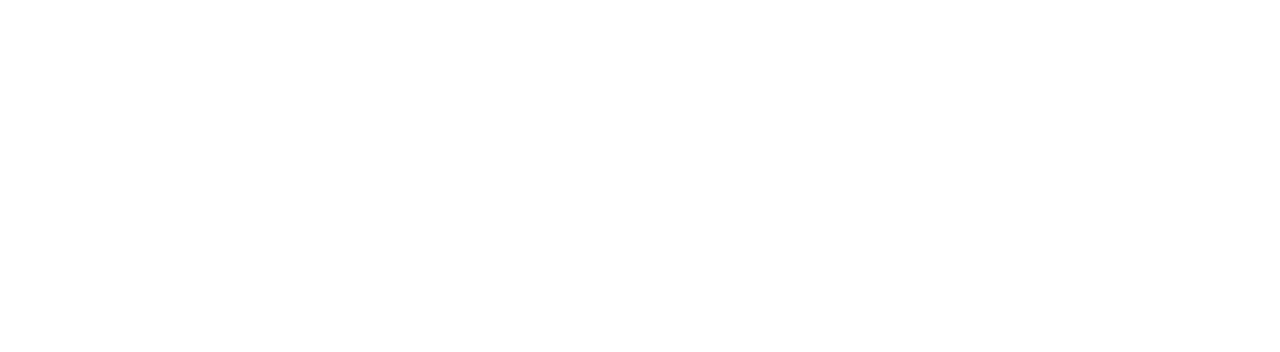
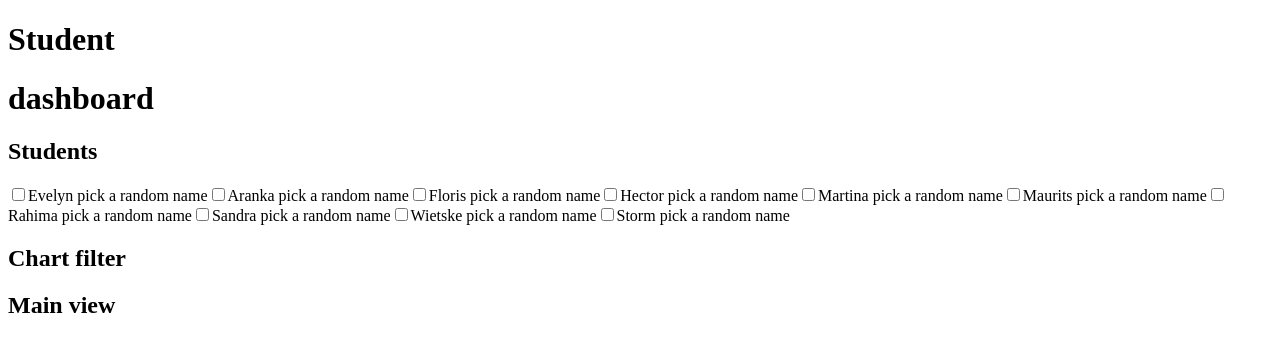
Before and after one commit to martvdberg/Winc_Academy-09-Student_dashboard, a React (Create React App) app: page / in a window 1280 px wide. Shown: the top 352 px of the page. Built offline with nearby package versions, Linux system fonts and the light colour scheme.

Commit message:
basic data is made availble

```diff
--- a/src/components/ChartViewFilter.js
+++ b/src/components/ChartViewFilter.js
@@ -0,0 +1 @@
+// element to display the filter options foor the chart
--- a/src/components/Header.js
+++ b/src/components/Header.js
@@ -0,0 +1,12 @@
+import React from "react";
+
+function Header() {
+  return (
+    <header className="header">
+      <h1>Student</h1>
+      <h1>dashboard</h1>
+    </header>
+  );
+}
+
+export default Header;
--- a/src/components/LineGraph.js
+++ b/src/components/LineGraph.js
@@ -0,0 +1 @@
+// element to display linegraph selector
--- a/src/components/Student.js
+++ b/src/components/Student.js
@@ -0,0 +1,13 @@
+// element to create each seperate student
+import React from "react";
+
+function Student({ firstName, lastName }) {
+  return (
+    <label htmlFor={`${firstName}Selector`}>
+      <input type="checkbox" id={`${firstName}Selector`} />
+      {firstName} {lastName}
+    </label>
+  );
+}
+
+export default Student;
--- a/src/containers/App.js
+++ b/src/containers/App.js
@@ -1,28 +1,81 @@
 import React, { useState, useEffect } from "react";
+
+import Header from "../components/Header";
+import StudentList from "./StudentsList";
+import ChartFilter from "./ChartFilter";
+import MainView from "./MainView";
+
 import { csvToArray, createObjectPerPerson } from "../util";
+
+const calcAverage = (studentsData) => {
+  if (studentsData[0] !== undefined) {
+    // creat an array wih all the assignments
+    let assignments = studentsData[0].assignments.map((e) => {
+      return {
+        task: e.task,
+        fun: 0,
+        diff: 0,
+      };
+    });
+
+    // fill the assignments array with the total scores per task per student
+    studentsData.forEach((student) => {
+      student.assignments.forEach((taskPerStudent) => {
+        const indexOfTask = assignments.findIndex(
+          (e) => e.task === taskPerStudent.task
+        );
+        assignments[indexOfTask].fun =
+          assignments[indexOfTask].fun + parseInt(taskPerStudent.fun);
+        assignments[indexOfTask].diff =
+          assignments[indexOfTask].diff + parseInt(taskPerStudent.diff);
+      });
+    });
+
+    // calc average for fun and diff -> divide the total with the amount of students
+    const averagePerTask = assignments.map((task) => {
+      return {
+        task: task.task,
+        fun: task.fun / studentsData.length,
+        diff: task.diff / studentsData.length,
+      };
+    });
+    return averagePerTask;
+  }
+};
 
 function App() {
   const [data, setData] = useState("");
-  const [dataPerPerson, setDataPerPerson] = useState();
+  const [dataPerStudent, setdataPerStudent] = useState([]);
+  const [avarege, setAvarege] = useState([]);
 
   // fetch csv file from the public folder and put it into data
   useEffect(() => {
     const getData = async () => {
       const response = await fetch("assets/studentMockData.csv");
       const result = await response.text();
+      const arrayFromCsv = csvToArray(result);
+      const arrayPerStudent = createObjectPerPerson(arrayFromCsv);
       setData(result);
+      setdataPerStudent(arrayPerStudent);
     };
     getData();
   }, []);
 
-  // when data is set build the dataPerPerson array
+  // when dataPerStudent change(becuase a student get selected) calc new avarge per assignment
+  // need to filter students who have been selected and if none pass the whole array of students
   useEffect(() => {
-    const arrayFromCsv = csvToArray(data);
-    const arrayPerPeron = createObjectPerPerson(arrayFromCsv);
-    setDataPerPerson(arrayPerPeron);
-  }, [data]);
+    setAvarege(calcAverage(dataPerStudent));
+  }, [dataPerStudent]);
 
-  return <div className="App"></div>;
+  return (
+    <div className="App">
+      <Header />
+      <StudentList students={dataPerStudent} />
+      <ChartFilter />
+
+      <MainView />
+    </div>
+  );
 }
 
 export default App;
--- a/src/containers/ChartFilter.js
+++ b/src/containers/ChartFilter.js
@@ -0,0 +1,11 @@
+import React from "react";
+
+function ChartFilter(props) {
+  return (
+    <aside className="chartFilter">
+      <h2>Chart filter</h2>
+    </aside>
+  );
+}
+
+export default ChartFilter;
--- a/src/containers/MainView.js
+++ b/src/containers/MainView.js
@@ -0,0 +1,11 @@
+import React from "react";
+
+function MainView() {
+  return (
+    <section className="mainView">
+      <h2>Main view</h2>
+    </section>
+  );
+}
+
+export default MainView;
--- a/src/containers/StudentsList.js
+++ b/src/containers/StudentsList.js
@@ -0,0 +1,25 @@
+import React from "react";
+import Student from "../components/Student";
+import { generateId } from "../util";
+
+function StudentList({ students }) {
+  const studentElement = students.map((student) => {
+    return (
+      <Student
+        firstName={student.details.firstName}
+        lastName={student.details.lastName}
+        value={student.details.checked}
+        key={generateId()}
+      />
+    );
+  });
+
+  return (
+    <aside className="studentList">
+      <h2>Students</h2>
+      <form>{studentElement}</form>
+    </aside>
+  );
+}
+
+export default StudentList;
--- a/src/util.js
+++ b/src/util.js
@@ -1,11 +1,14 @@
 export const csvToArray = (str, delimiter = ",") => {
-  const headerValues = ["name", "opdr", "difficult", "fun"];
+  // set new headers and extract rows tarting after the first line break
+  const headerValues = ["name", "task", "diff", "fun"];
   const rows = str.slice(str.indexOf("\n") + 1).split("\n");
+
+  // create an object for each value of the with the header as object property
   const completeObject = rows.map((row) => {
     const values = row.split(delimiter);
-    const element = headerValues.reduce((returnObject, header, index) => {
-      returnObject[header] = values[index];
-      return returnObject;
+    const element = headerValues.reduce((objectValue, header, index) => {
+      objectValue[header] = values[index];
+      return objectValue;
     }, {});
     return element;
   });
@@ -13,8 +16,9 @@
 };
 
 export const createObjectPerPerson = (object) =>
-  object.reduce((pV, current) => {
-    if (!pV.some((e) => e.details.firstName === current.name)) {
+  object.reduce((students, current) => {
+    // create a new student object if student name does not exist yet
+    if (!students.some((e) => e.details.firstName === current.name)) {
       const newPerson = {
         details: {
           firstName: current.name,
@@ -22,28 +26,32 @@
           age: "random age",
           email: "generate from first and lastname",
           photo: "random photo url",
+          id: generateId(),
+          checked: false,
         },
-        assingments: [
+        assignments: [
           {
-            opdr: current.opdr,
-            diff: current.difficult,
-            fun: current.fun,
+            task: current.task,
+            diff: current.diff,
+            fun: current.fun.slice(0, 1), // \r comes after the fun value need to fix this in csvToArry
           },
         ],
-        id: `${Math.floor(Math.random() * 987845687854566)}-${Math.floor(
-          Math.random() * 987845687854566
-        )}`,
       };
-      pV.push(newPerson);
+      students.push(newPerson);
     } else {
-      const update = {
-        opdr: current.opdr,
-        diff: current.difficult,
-        fun: current.fun,
+      const newTask = {
+        task: current.task,
+        diff: current.diff,
+        fun: current.fun.slice(0, 1), // \r comes after the fun value need to fix this in csvToArry
       };
-      pV[
-        pV.findIndex((e) => e.details.firstName === current.name)
-      ].assingments.push(update);
+      students[
+        students.findIndex((e) => e.details.firstName === current.name)
+      ].assignments.push(newTask);
     }
-    return pV;
+    return students;
   }, []);
+
+export const generateId = () =>
+  `${Math.floor(Math.random() * 999999999)}-${Math.floor(
+    Math.random() * 999999999
+  )}`;
```
